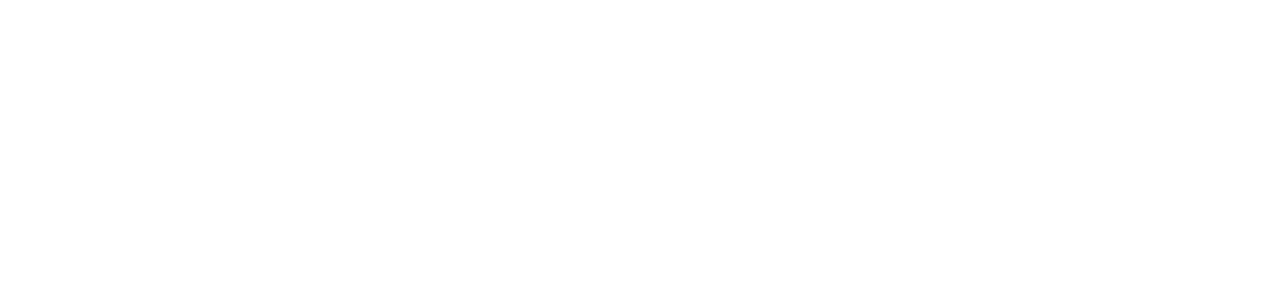
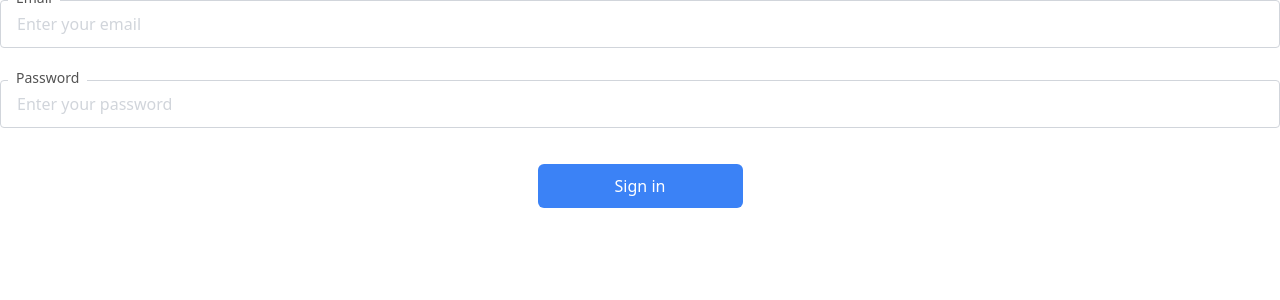
Before and after one commit to dilanluna/auth-frontend, a React (Vite) app: page /signin in a window 1280 px wide. Before the commit this address had no page. Shown: the top 300 px of the page. Built offline with nearby package versions, Linux system fonts and the light colour scheme.

Commit message:
feat: add sign in page

```diff
--- a/src/app.tsx
+++ b/src/app.tsx
@@ -2,6 +2,7 @@
 import { lazy, Suspense, useState } from 'react';
 import { BrowserRouter, Route, Routes } from 'react-router-dom';
 
+const SigninPage = lazy(() => import('./auth/signin/signin-page'));
 const SignupPage = lazy(() => import('@/auth/signup/signup-page'));
 const SignupThanksPage = lazy(() => import('@/auth/signup/signup-thanks-page'));
 
@@ -78,6 +79,11 @@
               element={<SignupThanksPage />}
             />
           </Route>
+
+          <Route
+            path="signin"
+            element={<SigninPage />}
+          />
         </Routes>
       </Suspense>
     </BrowserRouter>
--- /dev/null
+++ b/src/auth/signin/signin-page.tsx
@@ -0,0 +1,9 @@
+import SigninForm from './signin-form';
+
+export default function SigninPage() {
+  return (
+    <>
+      <SigninForm onSubmit={(data) => console.log(data)} />
+    </>
+  );
+}
```
Also changed, not shown: 1 other file (tests, documents, lock files or other folders).
